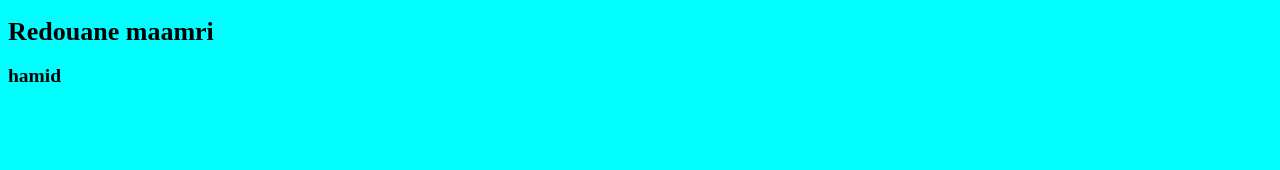
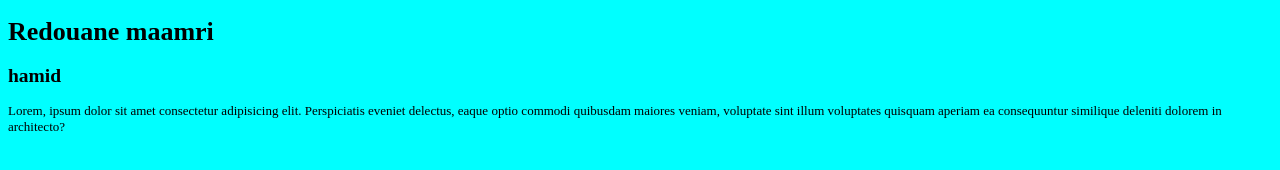
Before and after one commit to Redouane-M/project1, a plain HTML site: page index1.html in a window 1280 px wide. Drawn offline with Linux system fonts and the light colour scheme.

Commit message:
modification in index p

```diff
--- a/index1.html
+++ b/index1.html
@@ -9,5 +9,6 @@
 <body>
     <h1>Redouane maamri</h1>
     <h2>hamid</h2>
+    <p>Lorem, ipsum dolor sit amet consectetur adipisicing elit. Perspiciatis eveniet delectus, eaque optio commodi quibusdam maiores veniam, voluptate sint illum voluptates quisquam aperiam ea consequuntur similique deleniti dolorem in architecto?</p>
 </body>
 </html>
```
